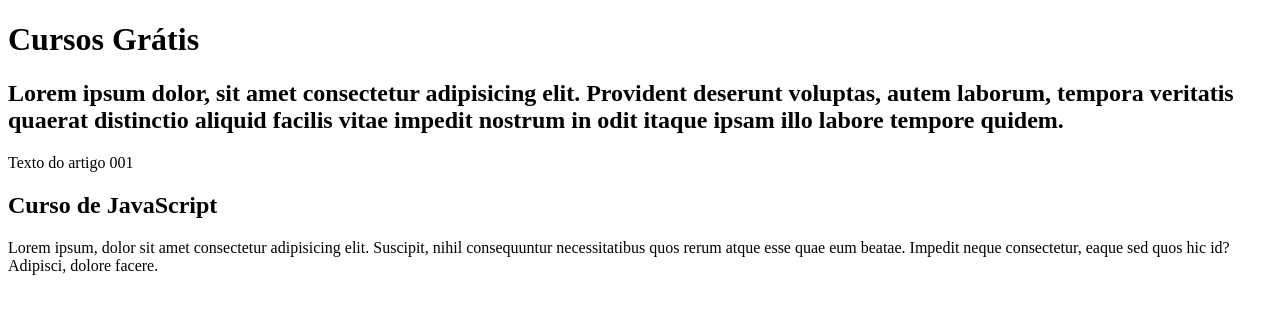
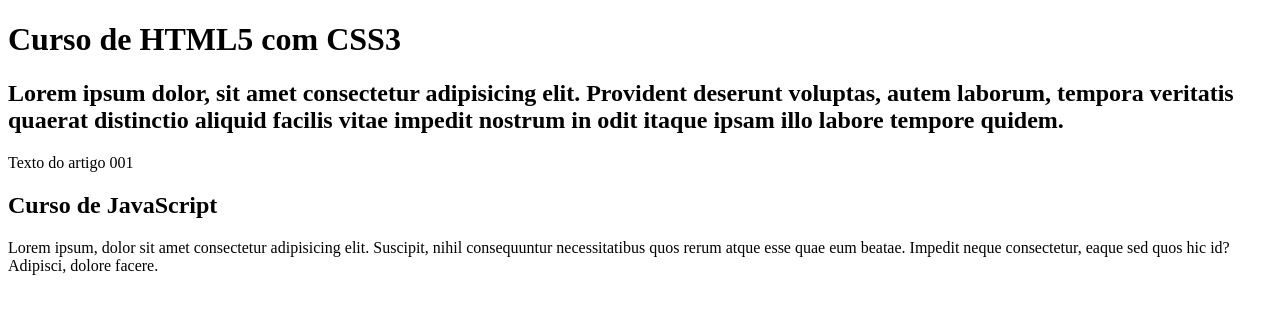
Before and after one commit to Antonio-Lopes-Campos/projeto-site, a plain HTML site: page index.html in a window 1280 px wide. Drawn offline with Linux system fonts and the light colour scheme.

Commit message:
Update index.html

```diff
--- a/index.html
+++ b/index.html
@@ -9,7 +9,7 @@
 <body>
     <main>
         <head>
-            <h1>Cursos Grátis</h1>
+            <h1>Curso de HTML5 com CSS3</h1>
         </head>
         <article>
             <h2>Lorem ipsum dolor, sit amet consectetur adipisicing elit. Provident deserunt voluptas, autem laborum, tempora veritatis quaerat distinctio aliquid facilis vitae impedit nostrum in odit itaque ipsam illo labore tempore quidem.</h2>
```
